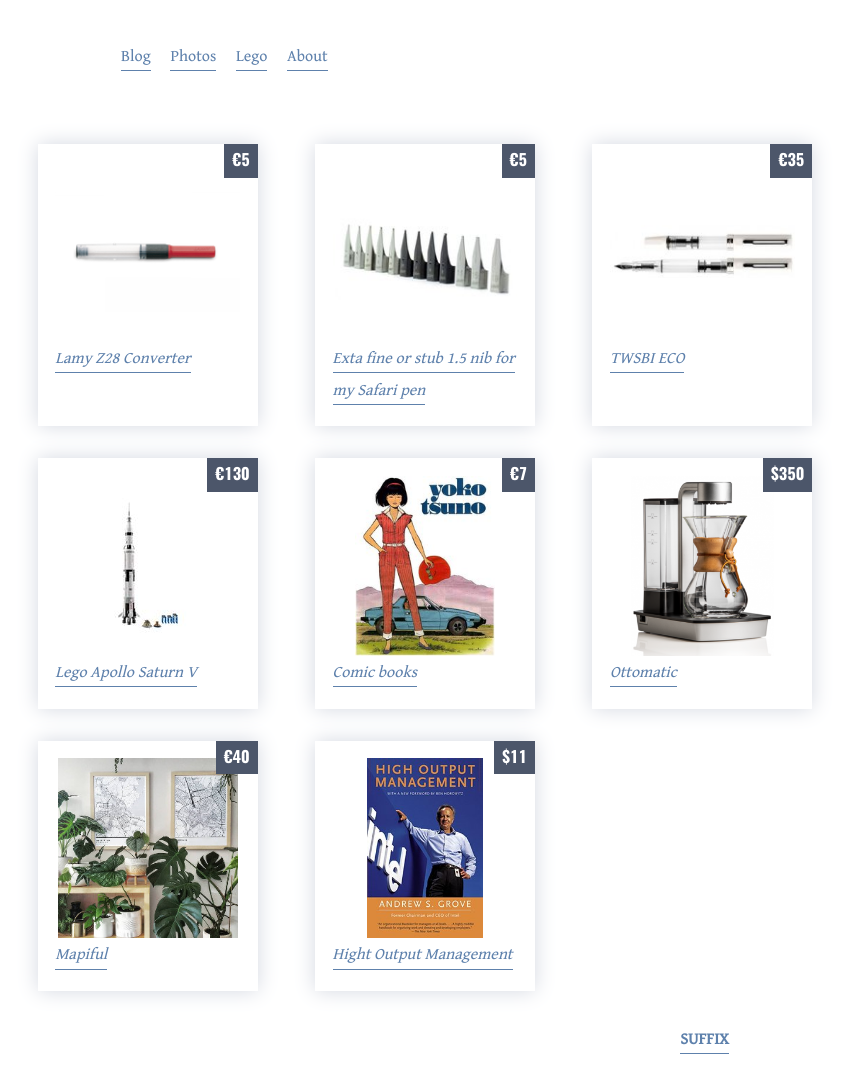
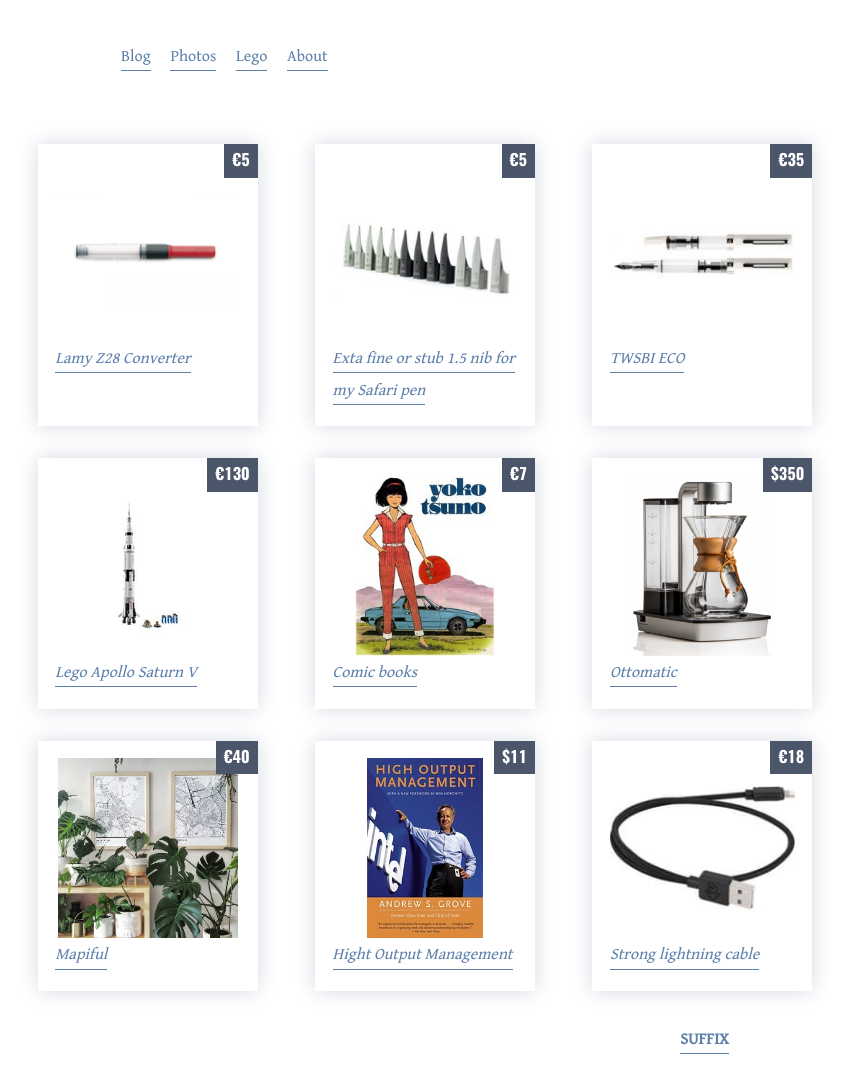
Before and after one commit to cimm/suffix, a Jekyll site: the page built from wishlist/index.html, in a window 1280 px wide. Shown: the whole page, without its empty margins (215-1064 px from the left). Built offline with Jekyll 4.4.1, drawn with Linux system fonts in a browser that asks for light colours.

Commit message:
Add lightning cable to wishlist

```diff
--- a/wishlist/index.html
+++ b/wishlist/index.html
@@ -11,6 +11,7 @@
   - ["Ottomatic", "../assets/ottomatic.png", "https://www.chemexcoffeemaker.com/coffeemakers/ottomatic.html", "$350"]
   - ["Mapiful", "../assets/mapiful.jpg", "https://www.mapiful.com", "€40"]
   - ["Hight Output Management", "../assets/highoutputmanagement.jpg", "https://www.goodreads.com/book/show/324750.High_Output_Management", "$11"]
+  - ["Strong lightning cable", "../assets/lightningcable.jpg", "https://www.alternate.be/OWC/Premium-Braided-USB-naar-Lightning-1-0m-kabel/html/product/1141197", "€18"]
 ---
 
 <div class="extended-col">
```
Also changed, not shown: assets/lightningcable.jpg (added).
